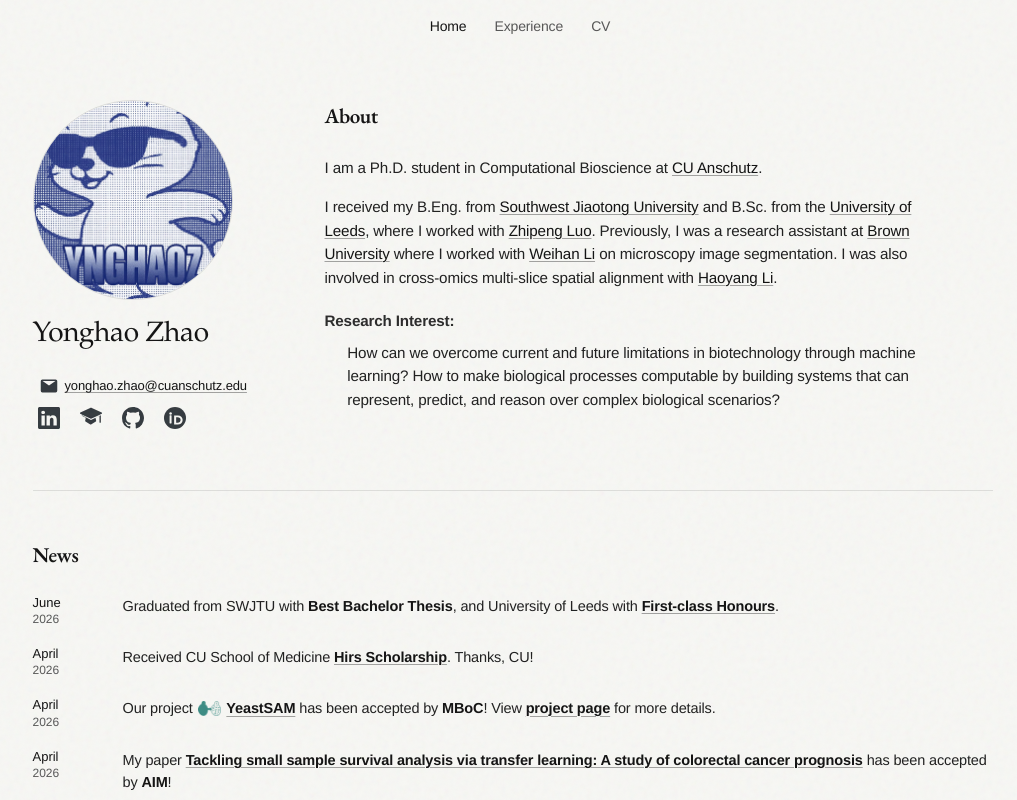
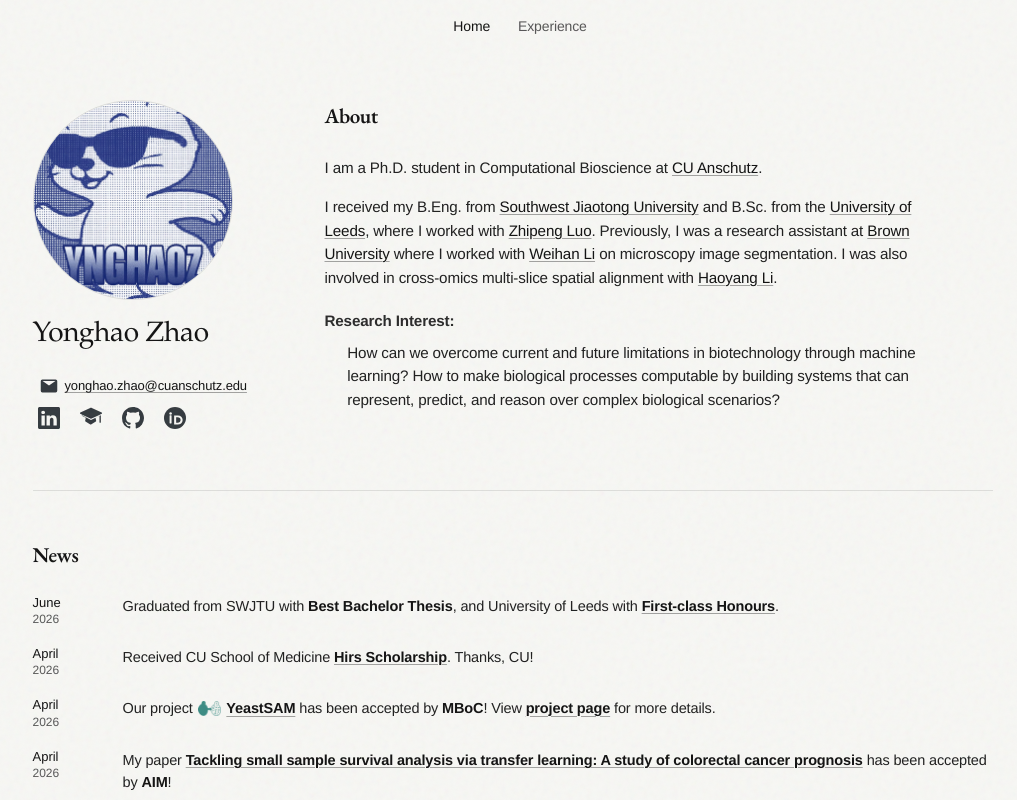
Before and after one commit to YonghaoZhao722/yonghaoz.com, a React (Vite) app: page / in a window 1280 px wide. Shown: the top 800 px of the page, without its empty margins (120-1137 px from the left). Built offline with nearby package versions, Linux system fonts and the light colour scheme; a web font is replaced by a local one.

Commit message:
Update Brown end date and hide CV navigation

```diff
--- a/src/App.jsx
+++ b/src/App.jsx
@@ -4,7 +4,6 @@ import './App.css'
 const topNavItems = [
   { href: './', label: 'Home', page: 'home' },
   { href: '#/experience', label: 'Experience', page: 'experience' },
-  { href: '/Yonghao_Zhao_CV.pdf', label: 'CV', target: '_blank' },
 ]
 
 const leedsHonoursCertificateUrl =
@@ -51,7 +50,7 @@ const experienceItems = [
     logoAlt: 'Westlake University logo',
   },
   {
-    period: 'March 2025 – Present',
+    period: 'March 2025 – Sep 2025',
     institution: 'Brown University',
     title: 'Research Collaborator',
     detailName: 'Weihan Li Lab',
@@ -231,8 +230,6 @@ function TopNavigation({ currentPage }) {
           <li key={item.label}>
             <a
               href={item.href}
-              target={item.target}
-              rel={item.target ? 'noreferrer' : undefined}
               className={currentPage === item.page ? 'active' : undefined}
             >
               {item.label}
```
